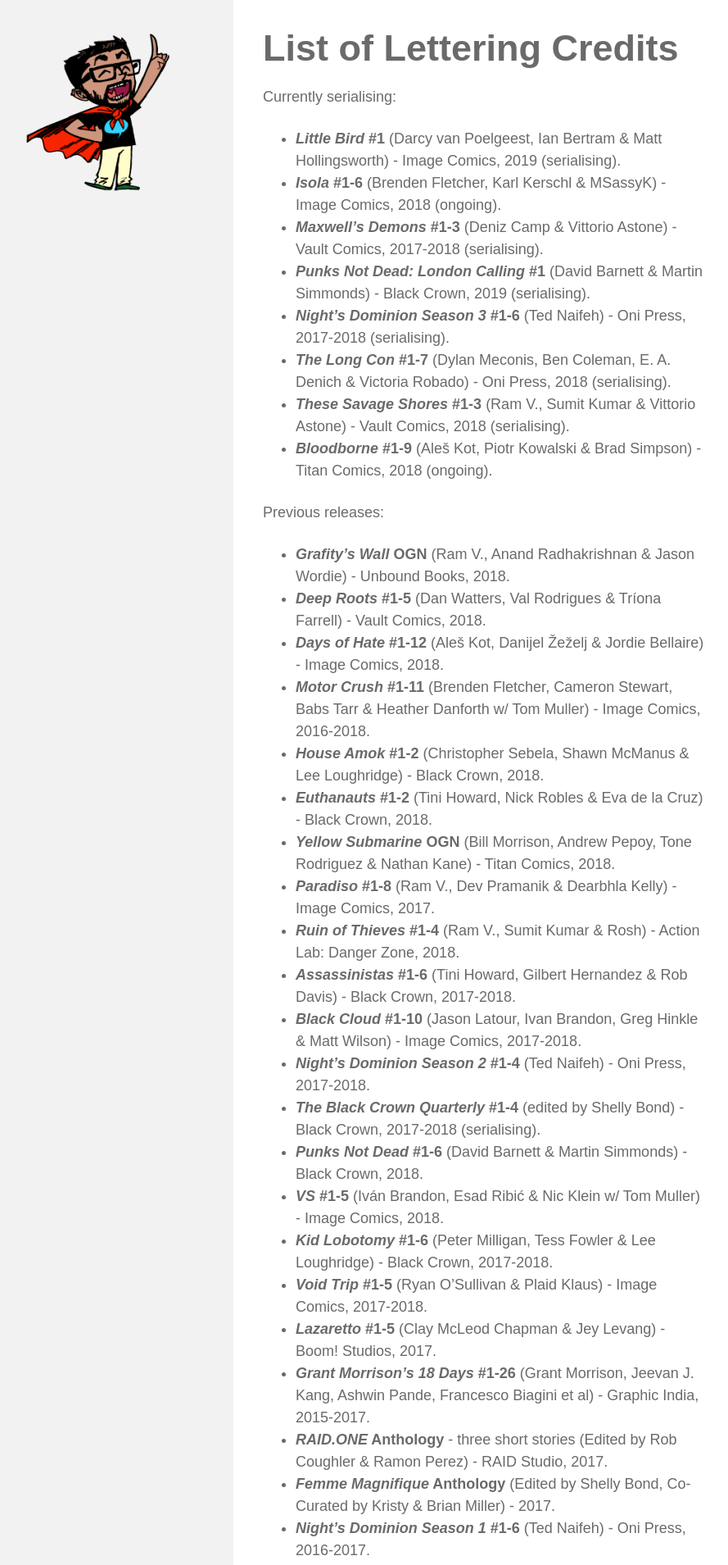
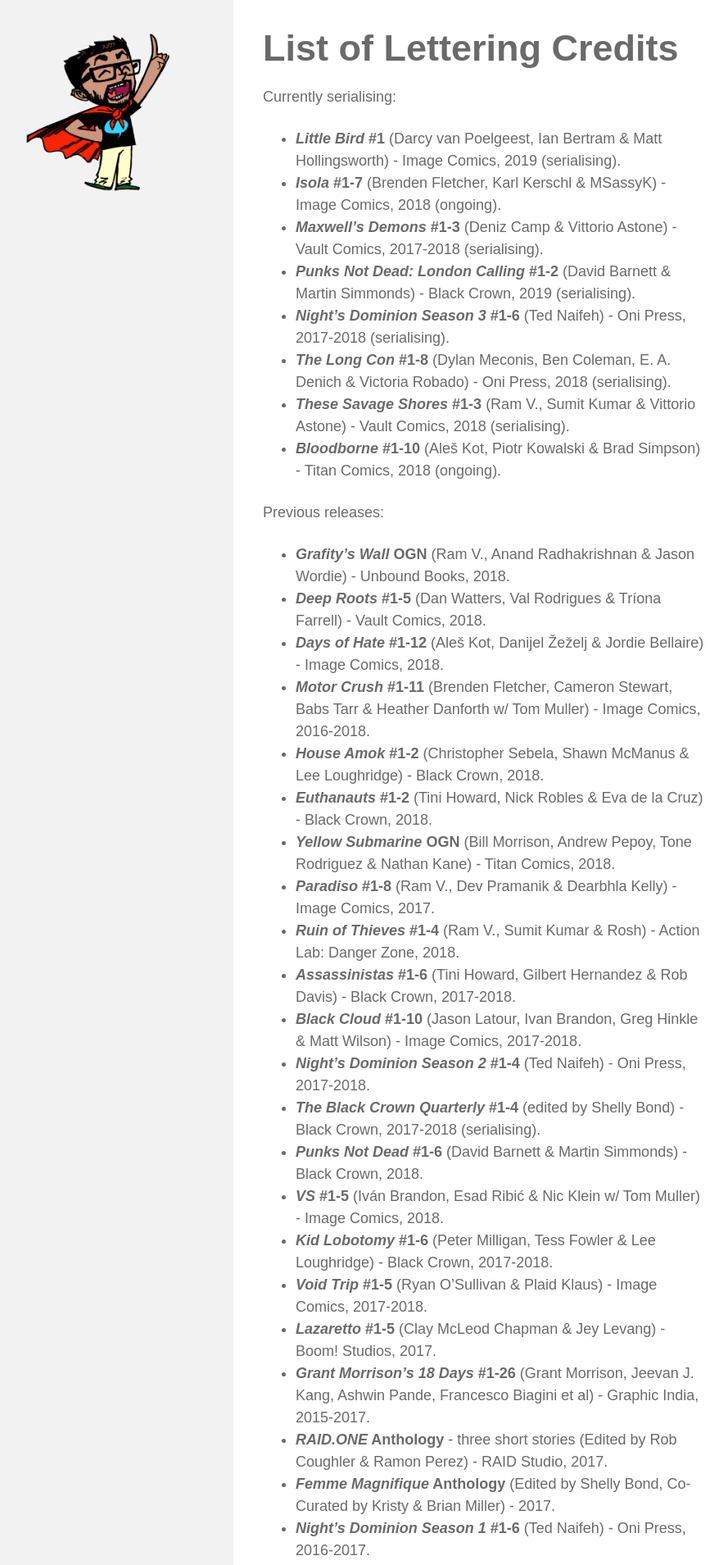
Before and after one commit to adityabidikar/adityabidikar.github.io, a Jekyll site: the page built from _posts/2018-04-07-list-of-credits.md, in a window 1280 px wide. Shown: the top 1909 px of the page at 82% size, without its empty margins (35-924 px from the left). Built offline with Jekyll 4.4.1, drawn with Linux system fonts in a browser that asks for light colours; nearby versions of some CDN libraries; some web fonts are replaced.

Commit message:
Credits changes

```diff
--- a/_posts/2018-04-07-list-of-credits.md
+++ b/_posts/2018-04-07-list-of-credits.md
@@ -8,13 +8,13 @@
 Currently serialising:
 
 - **_Little Bird_ #1** (Darcy van Poelgeest, Ian Bertram &amp; Matt Hollingsworth) - Image Comics, 2019 (serialising).
-- **_Isola_ #1-6** (Brenden Fletcher, Karl Kerschl &amp; MSassyK) - Image Comics, 2018 (ongoing).
+- **_Isola_ #1-7** (Brenden Fletcher, Karl Kerschl &amp; MSassyK) - Image Comics, 2018 (ongoing).
 - **_Maxwell’s Demons_ #1-3** (Deniz Camp &amp; Vittorio Astone) - Vault Comics, 2017-2018 (serialising).
-- **_Punks Not Dead: London Calling_ #1** (David Barnett &amp; Martin Simmonds) - Black Crown, 2019 (serialising).
+- **_Punks Not Dead: London Calling_ #1-2** (David Barnett &amp; Martin Simmonds) - Black Crown, 2019 (serialising).
 - **_Night’s Dominion Season 3_ #1-6** (Ted Naifeh) - Oni Press, 2017-2018 (serialising).
-- **_The Long Con_ #1-7** (Dylan Meconis, Ben Coleman, E. A. Denich &amp; Victoria Robado) - Oni Press, 2018 (serialising).
+- **_The Long Con_ #1-8** (Dylan Meconis, Ben Coleman, E. A. Denich &amp; Victoria Robado) - Oni Press, 2018 (serialising).
 - **_These Savage Shores_ #1-3** (Ram V., Sumit Kumar &amp; Vittorio Astone) - Vault Comics, 2018 (serialising).
-- **_Bloodborne_ #1-9** (Aleš Kot, Piotr Kowalski &amp; Brad Simpson) - Titan Comics, 2018 (ongoing).
+- **_Bloodborne_ #1-10** (Aleš Kot, Piotr Kowalski &amp; Brad Simpson) - Titan Comics, 2018 (ongoing).
 
 Previous releases:
 
```
Also changed, not shown: _posts/2018-11-25-list-of-writing-credits.md (+1 -0 lines).
